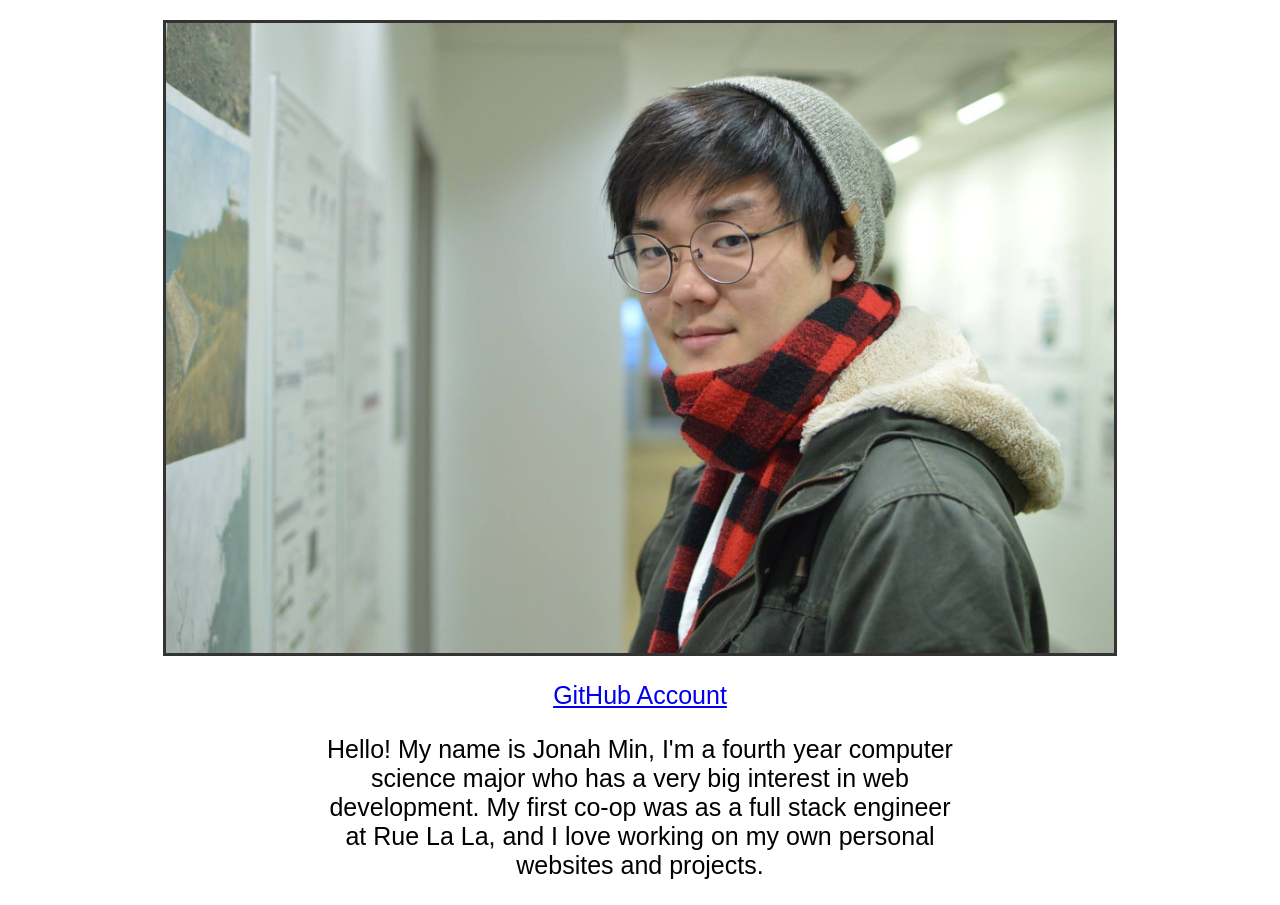
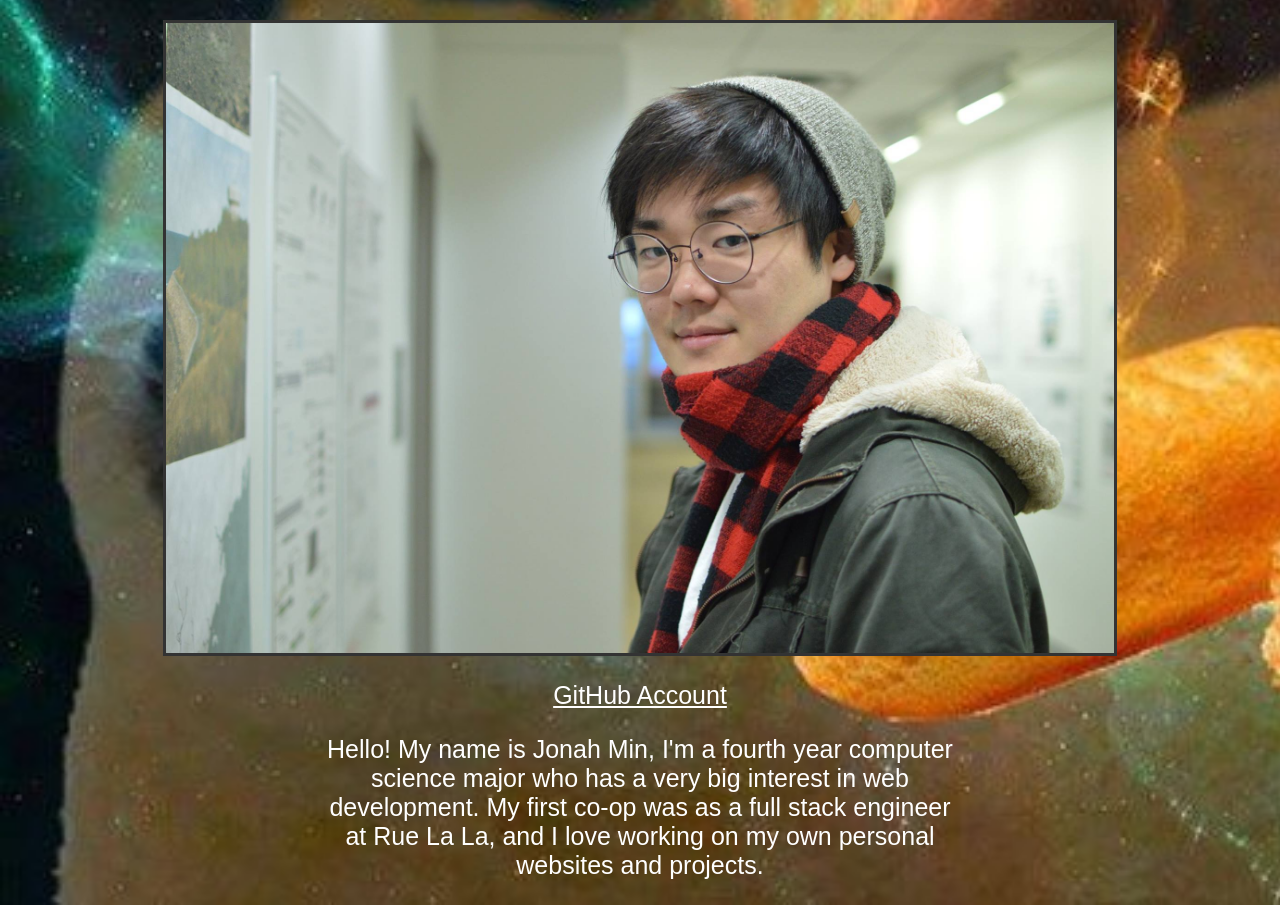
Before and after one commit to Jonah-Min/cs4550, a plain HTML site: page personal/index.html in a window 1280 px wide. Shown: the part 239-1144 px from the top of the page. Drawn offline with Linux system fonts and the light colour scheme.

Commit message:
Add ugly background image

```diff
--- a/personal/intro.css
+++ b/personal/intro.css
@@ -1,5 +1,10 @@
 body {
 	font-family: Arial;
+	color: white;
+	background: url('images/ugly_background.jpg');
+	background-repeat: no-repeat;
+	background-color: black;
+	background-size: cover;
 }
 
 h1 {
@@ -24,6 +29,10 @@ img {
 	font-size: 25px;
 }
 
+.github-link a {
+	color: white;
+}
+
 .description {
 	font-size: 25px;
 	text-align: center;
```
Also changed, not shown: personal/images/ugly_background.jpg (added).
